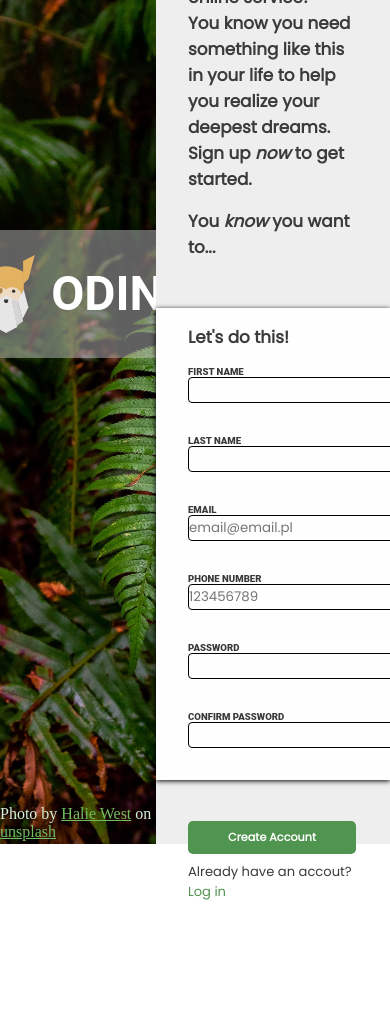
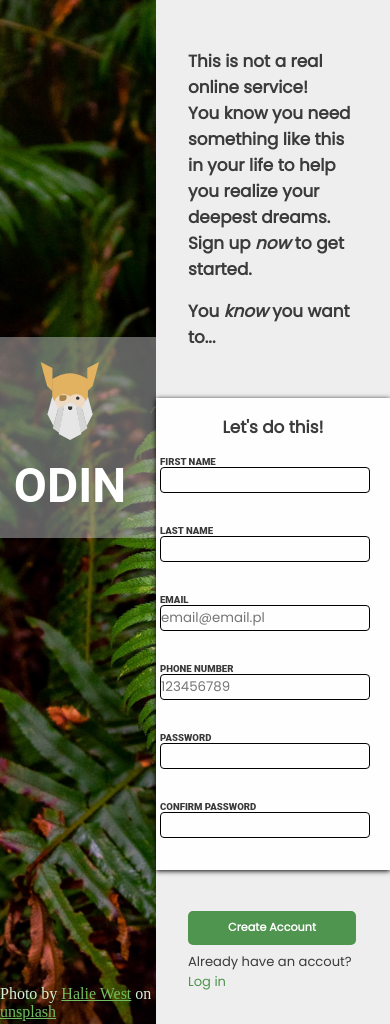
Before and after one commit to Matshiro/signupForm, a plain HTML site: page index.html in a window 390 px wide. Before the commit the page ends 902 px from the top, so only its background shows below. Drawn offline with Linux system fonts and the light colour scheme.

Commit message:
Added mobile support

```diff
--- a/styles.css
+++ b/styles.css
@@ -21,9 +21,8 @@
 }
 body{
     display: flex;
-    max-width: 100vw;
-    min-height: 100vh;
-    max-height: 100vh;
+    min-width: 100dvw;
+    min-height: 100dvh;
 }
 #imageSection{
     display: flex;
@@ -89,12 +88,12 @@ body{
     margin: 0rem 2rem;
 }
 #formContainer{
-
-    display: flex;
-    flex-flow: row wrap;
-    gap: 2rem;
+    display: grid;
+    grid-template-columns: repeat(auto-fit, minmax(14rem, 1fr));
+    gap: 2rem 5rem;
     margin: 1rem 2rem;
-    margin-right: 15rem;
+    margin-right: auto;
+    max-width: 35rem;
 }
 .form{
     display: flex;
@@ -143,3 +142,19 @@ button{
     font-family: "Roboto", sans-serif;
     color: #FF0000;
 }
+
+@media screen and (max-width: 500px){
+    #logo{
+        flex-direction: column;
+    }
+    #formContainer{
+        display: flex;
+        flex-direction: column;
+        justify-content: center;
+        align-items: center;
+    }
+    #letsDoThis{
+        margin: auto;
+        width: fit-content;
+    }
+}
```
